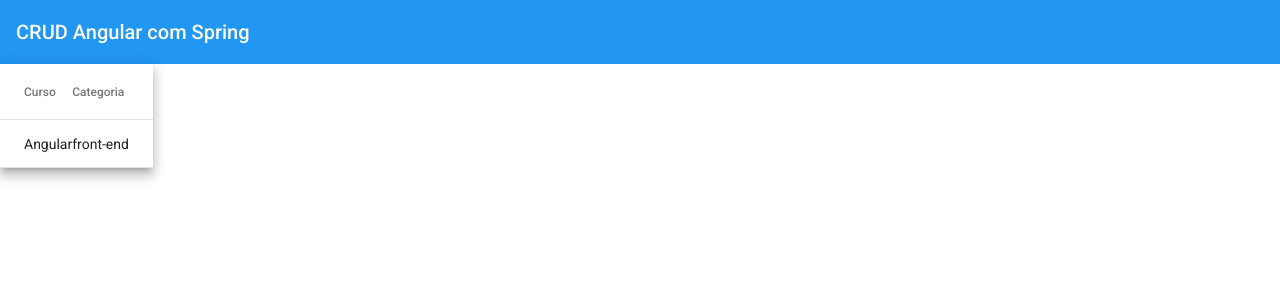
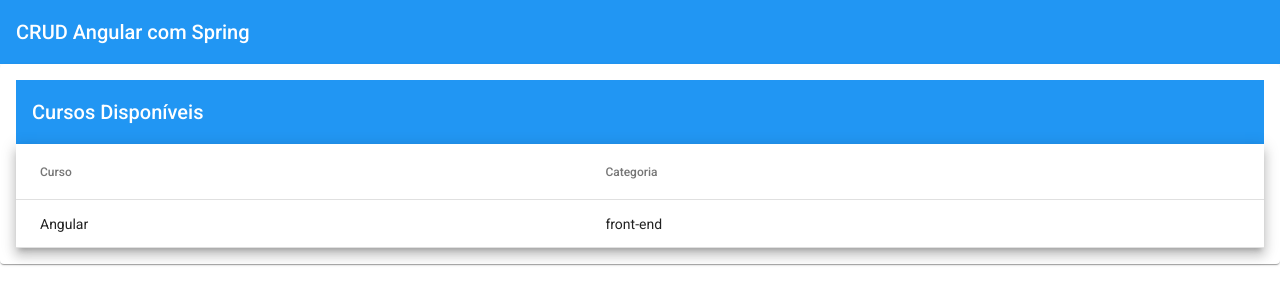
Before and after one commit to wallacewolv/crud_angular_e_spring, an Angular app: page /courses in a window 1280 px wide. Shown: the top 304 px of the page. Built offline with nearby package versions, Linux system fonts and the light colour scheme.

Commit message:
Criando module de compartilhamento de modules

```diff
--- a/src/app/courses/courses.module.ts
+++ b/src/app/courses/courses.module.ts
@@ -1,7 +1,7 @@
 import { CommonModule } from '@angular/common';
 import { NgModule } from '@angular/core';
-import { MatTableModule } from '@angular/material/table';
 
+import { AppMaterialModule } from '../shared/app-material/app-material.module';
 import { CoursesRoutingModule } from './courses-routing.module';
 import { CoursesComponent } from './courses/courses.component';
 
@@ -12,7 +12,7 @@
   imports: [
     CommonModule,
     CoursesRoutingModule,
-    MatTableModule,
+    AppMaterialModule
   ]
 })
 export class CoursesModule { }
--- a/src/app/courses/courses/courses.component.html
+++ b/src/app/courses/courses/courses.component.html
@@ -1,3 +1,6 @@
+<mat-card>
+  <mat-toolbar color="primary"> Cursos Disponíveis </mat-toolbar>
+
   <table mat-table [dataSource]="courses" class="mat-elevation-z8">
 
     <!-- Name Column -->
@@ -15,3 +18,4 @@
     <tr mat-header-row *matHeaderRowDef="displayedColumns"></tr>
     <tr mat-row *matRowDef="let row; columns: displayedColumns;"></tr>
   </table>
+</mat-card>
--- a/src/app/courses/courses/courses.component.scss
+++ b/src/app/courses/courses/courses.component.scss
@@ -0,0 +1,3 @@
+table {
+  width: 100%;
+}
```
Also changed, not shown: src/app/shared/app-material/app-material.module.ts (added, +13 -0 lines). Lines whose indentation alone changed are shown as unchanged.
